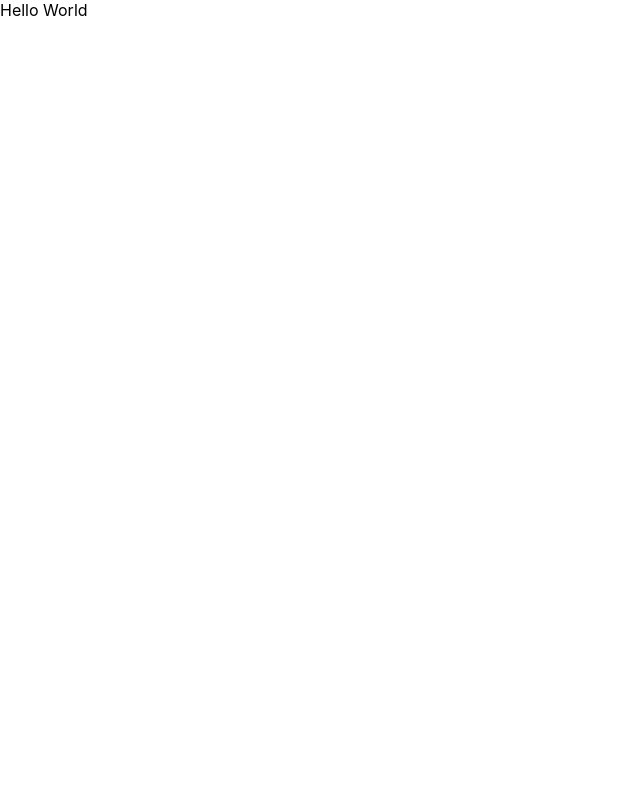
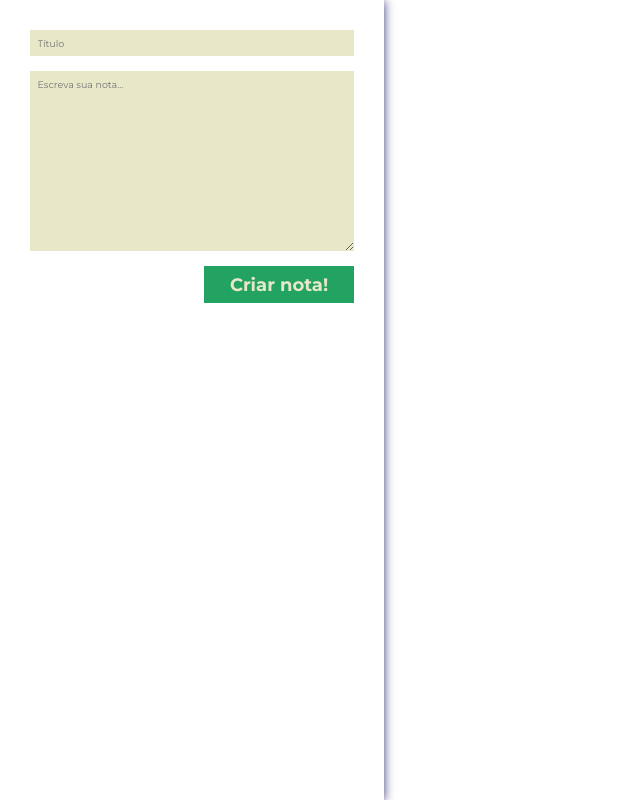
Before and after one commit to VitorVeector/ceep, a React (Create React App) app: page / in a window 1280 px wide. Shown: the whole page, without its empty margins (0-640 px from the left). Built offline with nearby package versions, Linux system fonts and the light colour scheme.

Commit message:
CEPP 1.0

```diff
--- a/public/index.html
+++ b/public/index.html
@@ -11,7 +11,10 @@
     />
     <link rel="apple-touch-icon" href="%PUBLIC_URL%/logo192.png" />
     <link rel="manifest" href="%PUBLIC_URL%/manifest.json" />
-    <title>React App</title>
+    <link rel="preconnect" href="https://fonts.googleapis.com">
+    <link rel="preconnect" href="https://fonts.gstatic.com" crossorigin>
+    <link href="https://fonts.googleapis.com/css2?family=Montserrat:ital,wght@0,100;0,200;0,300;0,400;0,500;0,600;0,700;0,800;0,900;1,100;1,200;1,300;1,400;1,500;1,600;1,700;1,800;1,900&display=swap" rel="stylesheet">
+    <title>CEEP React App</title>
   </head>
   <body>
     <div id="root">
--- /dev/null
+++ b/src/App.css
@@ -0,0 +1,30 @@
+.App{
+    display: flex;
+    justify-content: space-between;
+}
+
+.note_form{
+    min-width: 30vw;
+}
+
+.note_list{
+    display: flex;
+    align-self: flex-start;
+    flex-wrap: wrap;
+    list-style: none;
+}
+
+:root{
+    --color1: #2e2e35;
+    --color2: #616178;
+    --color3: #23a361;
+    --color4: #a4e097;
+    --color5: #e8e8c9;
+    font-family: "Montserrat", sans-serif;
+}
+
+@media(max-width: 1020px){
+    .note_list{
+        margin-top: 40vh;
+    }
+}
--- a/src/App.jsx
+++ b/src/App.jsx
@@ -1,11 +1,51 @@
-import React from 'react'
+import React, { Component } from "react";
 
+import NotesList from "./components/formCadastro";
+import CardNote from "./components/cards";
 
+import './App.css'
+class App extends Component {
 
-function App() {
-  return (
-    <div className="App">Hello World</div>
-  );
+  constructor(){
+    super();
+    this.notes = [];
+    this.state = {}
+  }
+
+  methods = {
+    createNote(title, content){
+      let newNote = {
+        title: title,
+        content: content
+      }
+      this.notes.push(newNote)
+      console.log(this.notes.length)
+      this.setState({
+        notas: this.notes
+      })
+    }
+  }
+
+  render() {
+    return (
+      <div className="App">
+        <div className="note_form">
+          <NotesList criarNota={this.methods.createNote.bind(this)}/>
+        </div>
+        <ul className="note_list">
+          {this.notes.map((e, index) => {
+            return (
+              <li key={index}>
+                <CardNote
+                  title={this.notes[index].title}
+                  content={this.notes[index].content}/>
+              </li>
+            );
+          })}
+        </ul>
+      </div>
+    );
+  }
 }
 
 export default App;
--- /dev/null
+++ b/src/components/cards/CardNote.jsx
@@ -0,0 +1,19 @@
+import React, { Component } from "react";
+
+import './style.css'
+
+class ListaDeNotas extends Component {
+
+  render() {
+    return (
+      <div className="cardNota">
+        <header className="cardNota-header">
+          <h1 className="cardNota-title">{this.props.title}</h1>
+        </header>
+        <p className="cardNota-text">{this.props.content}</p>
+      </div>
+    );
+  }
+}
+
+export default ListaDeNotas;
--- /dev/null
+++ b/src/components/cards/index.js
@@ -0,0 +1,3 @@
+import React from 'react';
+import CardNote from './CardNote'
+export default CardNote
--- /dev/null
+++ b/src/components/cards/style.css
@@ -0,0 +1,29 @@
+/* --- LISTA ---*/
+.cardNota{
+    display: flex;
+    flex-direction: column;
+    align-items: start;
+    flex-wrap: wrap;
+    justify-content: space-between;
+    background-color: #f5eced;
+    border-radius: .5rem;
+    padding: .5rem;
+    box-shadow: 0px .1rem 5px #6a6a6a;
+    margin: 1rem;
+
+}
+
+.cardNota-header{
+    display: flex;
+    justify-content: space-between;
+    align-items: center;
+}
+
+.cardNota-title{
+    font-size: 2rem;
+    font-weight: 400;
+}
+
+.cardNota-text{
+    font-size: 1.2rem;
+}
--- /dev/null
+++ b/src/components/formCadastro/AddForm.jsx
@@ -0,0 +1,57 @@
+import React, {Component} from "react";
+import './style.css'
+
+ class AddForm extends Component{
+  constructor(props){
+    super(props);
+    this.title = "";
+    this.content = "";
+    console.log(this.title)
+  }
+
+  methods = {
+    _handleChangeTitle(e){
+      e.stopPropagation();
+      this.title = e.target.value
+    },
+    _handleChangeContent(e){
+      e.stopPropagation();
+      this.content = e.target.value
+    },
+    _createNote(e){
+      e.preventDefault();
+      e.stopPropagation();
+      this.props.criarNota(this.title, this.content);
+    }
+  }
+
+  render() {
+    return (
+      <div className="form">
+        <form
+          className="form-cadastro"
+          onSubmit={this.methods._createNote.bind(this)}
+          >
+          <input
+            type="text"
+            name="title"
+            id="title"
+            placeholder="Título"
+            className="form-cadastro_input"
+            onChange={this.methods._handleChangeTitle.bind(this)}/>
+          <textarea
+            rows={15}
+            name="note"
+            id="note"
+            placeholder="Escreva sua nota..."
+            className="form-cadastro_input"
+            onChange={this.methods._handleChangeContent.bind(this)}
+          />
+          <button className="form-cadastro_input form-cadastro_submit">Criar nota!</button>
+        </form>
+      </div>
+    );
+  }
+}
+
+export default AddForm
--- /dev/null
+++ b/src/components/formCadastro/index.js
@@ -0,0 +1,3 @@
+import React from 'react';
+import AddForm from './AddForm';
+export default AddForm
--- /dev/null
+++ b/src/components/formCadastro/style.css
@@ -0,0 +1,47 @@
+.form-cadastro{
+    box-shadow: 0px 1px 10px #373776;
+    z-index: 1;
+    min-height: 100vh;
+    max-width: 30vw;
+
+    display: flex;
+    flex-grow: 2;
+    flex-direction:column;
+    padding: 1rem 2rem;
+
+}
+
+.form-cadastro_input{
+    margin-top: 1rem;
+    padding: .5rem;
+    border: none;
+    background-color: var(--color5);
+    font-family: "Montserrat", sans-serif;
+    font-weight: 400;
+}
+
+.form-cadastro_submit{
+    align-self: flex-end;
+    width: 10rem;
+    background-color: var(--color3);
+    color: var(--color5);
+    font-weight: 700;
+    font-size: 1.2rem
+}
+
+.form-cadastro_submit:hover{
+    opacity: .7;
+}
+
+.form-cadastro_submit:active{
+    background-color: var(--color2);
+    font-size: 1.2rem
+}
+
+@media(max-width: 1020px){
+    .form-cadastro{
+        min-height: 30vh;
+        max-height: 35vh;
+        min-width: 100vw;
+    }
+}
--- a/src/index.css
+++ b/src/index.css
@@ -2,6 +2,7 @@
   margin: 0;
   padding: 0;
   box-sizing: border-box;
+  font-size: 93.75%;
 }
 
 body {
```
Also changed, not shown: MDFiles/CEEP.gif (added), 1 other file (tests, documents, lock files or other folders).
